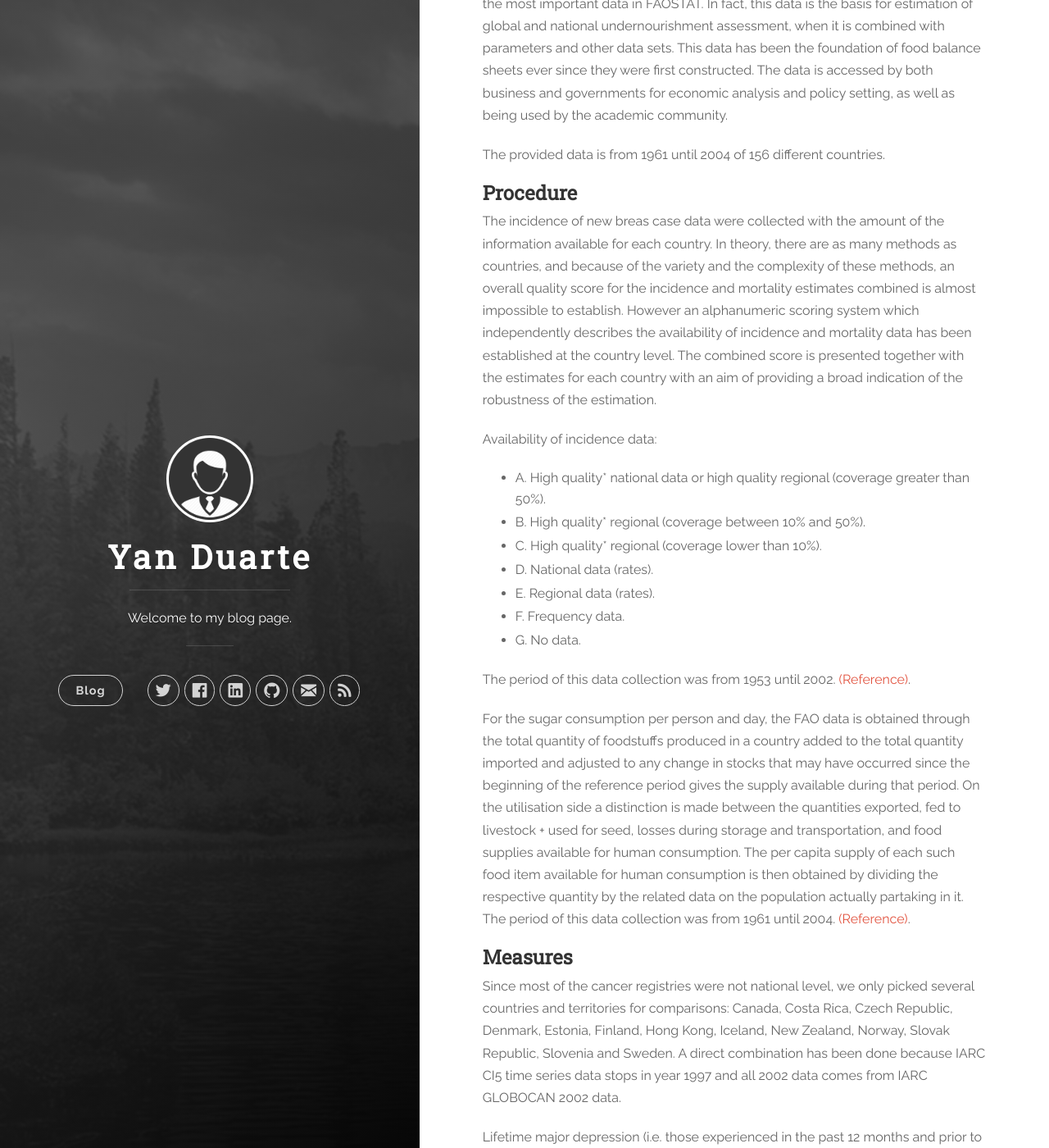
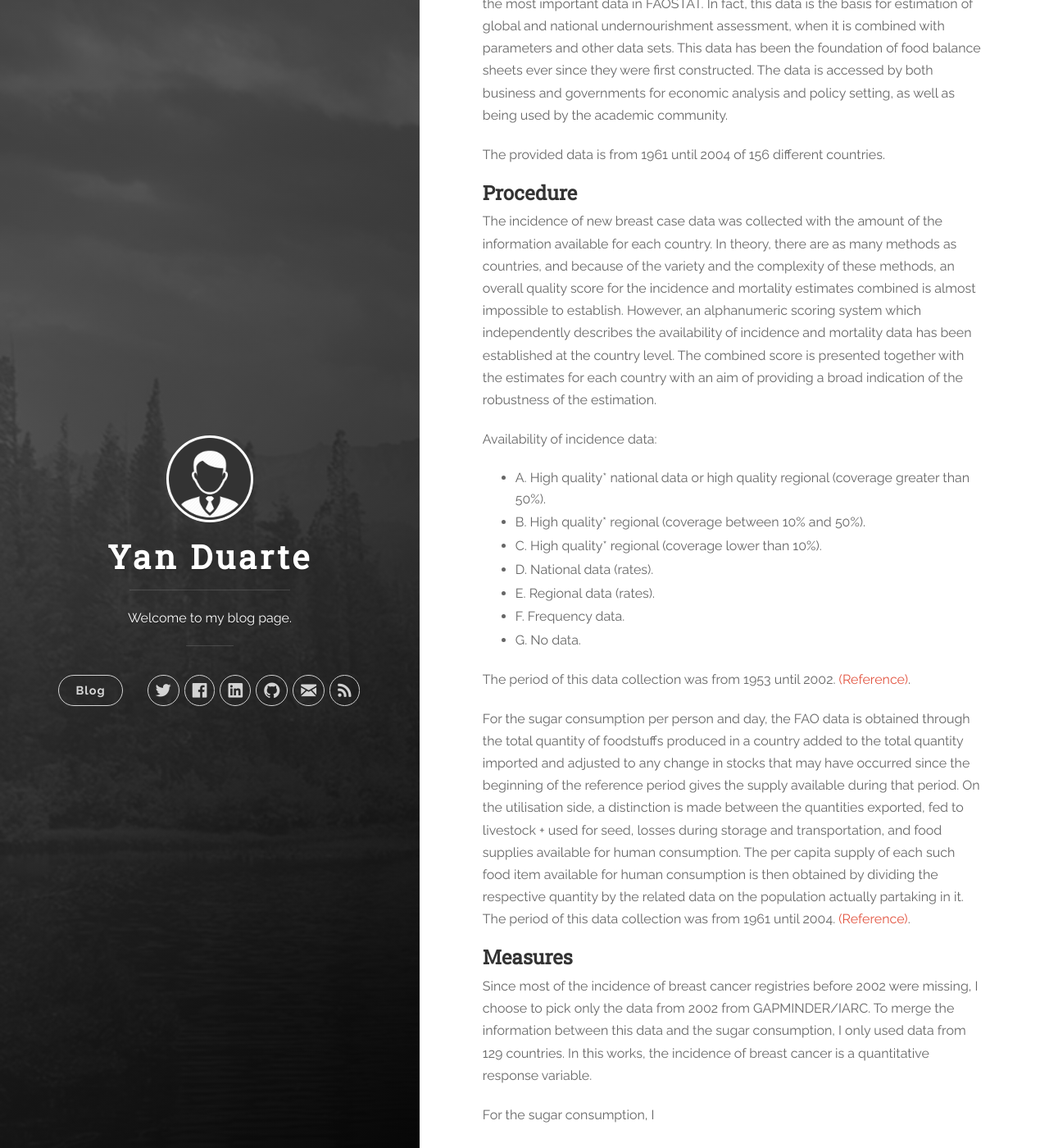
Before and after one commit to yan-duarte/yan-duarte.github.io, a Jekyll site: the page built from _posts/2016-09-01-RMP-Assignment1.md, in a window 1280 px wide and 1400 px high, scrolled down 923 px. Shown: the whole window at 82% size. Built offline with Jekyll 4.4.1, drawn with Linux system fonts in a browser that asks for light colours; nearby versions of some CDN libraries.

Commit message:
Updated 2016-09-01-RMP-Assignment1.md

```diff
--- a/_posts/2016-09-01-RMP-Assignment1.md
+++ b/_posts/2016-09-01-RMP-Assignment1.md
@@ -31,8 +31,8 @@
 
 ## **Procedure**
 
-The incidence of new breas case data were collected with the amount of the information available for each country. In theory, there are as many methods as countries, and because of the variety and the complexity of these methods, an overall quality score for the incidence and mortality estimates combined is almost impossible to establish.
-However an alphanumeric scoring system which independently describes the availability of incidence and mortality data has been established at the country level. The combined score is presented together with the estimates for each country with an aim of providing a broad indication of the robustness of the estimation.
+The incidence of new breast case data was collected with the amount of the information available for each country. In theory, there are as many methods as countries, and because of the variety and the complexity of these methods, an overall quality score for the incidence and mortality estimates combined is almost impossible to establish.
+However, an alphanumeric scoring system which independently describes the availability of incidence and mortality data has been established at the country level. The combined score is presented together with the estimates for each country with an aim of providing a broad indication of the robustness of the estimation.
 
 Availability of incidence data:
 
@@ -46,12 +46,13 @@
 
 The period of this data collection was from 1953 until 2002. [(Reference)](http://globocan.iarc.fr/Pages/DataSource_and_methods.aspx).
 
-For the sugar consumption per person and day, the FAO data is obtained through the total quantity of foodstuffs produced in a country added to the total quantity imported and adjusted to any change in stocks that may have occurred since the beginning of the reference period gives the supply available during that period. On the utilisation side a distinction is made between the quantities exported, fed to livestock + used for seed, losses during storage and transportation, and food supplies available for human consumption. The per capita supply of each such food item available for human consumption is then obtained by dividing the respective quantity by the related data on the population actually partaking in it. The period of this data collection was from 1961 until 2004. [(Reference)](http://faostat.fao.org/site/354/default.aspx).
-
+For the sugar consumption per person and day, the FAO data is obtained through the total quantity of foodstuffs produced in a country added to the total quantity imported and adjusted to any change in stocks that may have occurred since the beginning of the reference period gives the supply available during that period. On the utilisation side, a distinction is made between the quantities exported, fed to livestock + used for seed, losses during storage and transportation, and food supplies available for human consumption. The per capita supply of each such food item available for human consumption is then obtained by dividing the respective quantity by the related data on the population actually partaking in it. The period of this data collection was from 1961 until 2004. [(Reference)](http://faostat.fao.org/site/354/default.aspx).
 
 ## **Measures**
 
-Since most of the cancer registries were not national level, we only picked several countries and territories for comparisons: Canada, Costa Rica, Czech Republic, Denmark, Estonia, Finland, Hong Kong, Iceland, New Zealand, Norway, Slovak Republic, Slovenia and Sweden. A direct combination has been done because IARC CI5 time series data stops in year 1997 and all 2002 data comes from IARC GLOBOCAN 2002 data.
+Since most of the incidence of breast cancer registries before 2002 were missing, I choose to pick only the data from 2002 from GAPMINDER/IARC. To merge the information between this data and the sugar consumption, I only used data from 129 countries. In this works, the incidence of breast cancer is a quantitative response variable.
+
+For the sugar consumption, I
 
 
 
```
